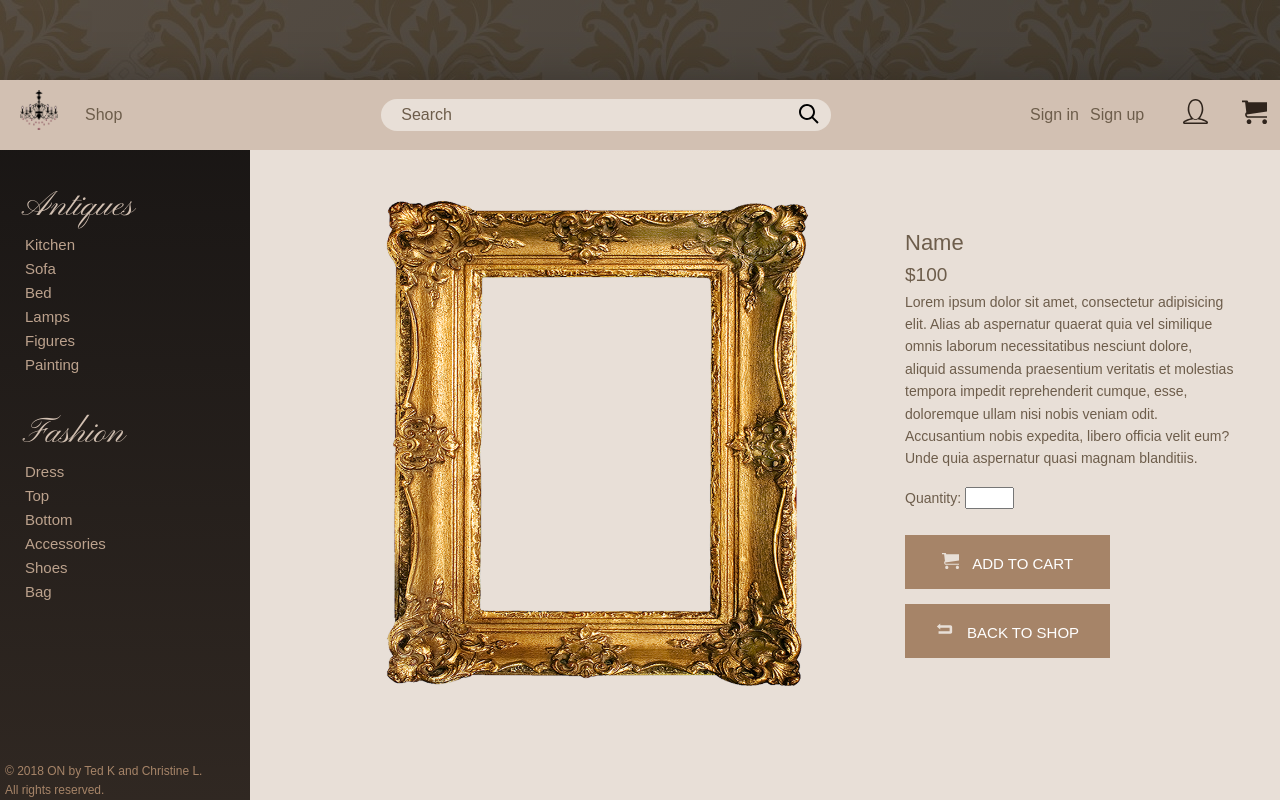
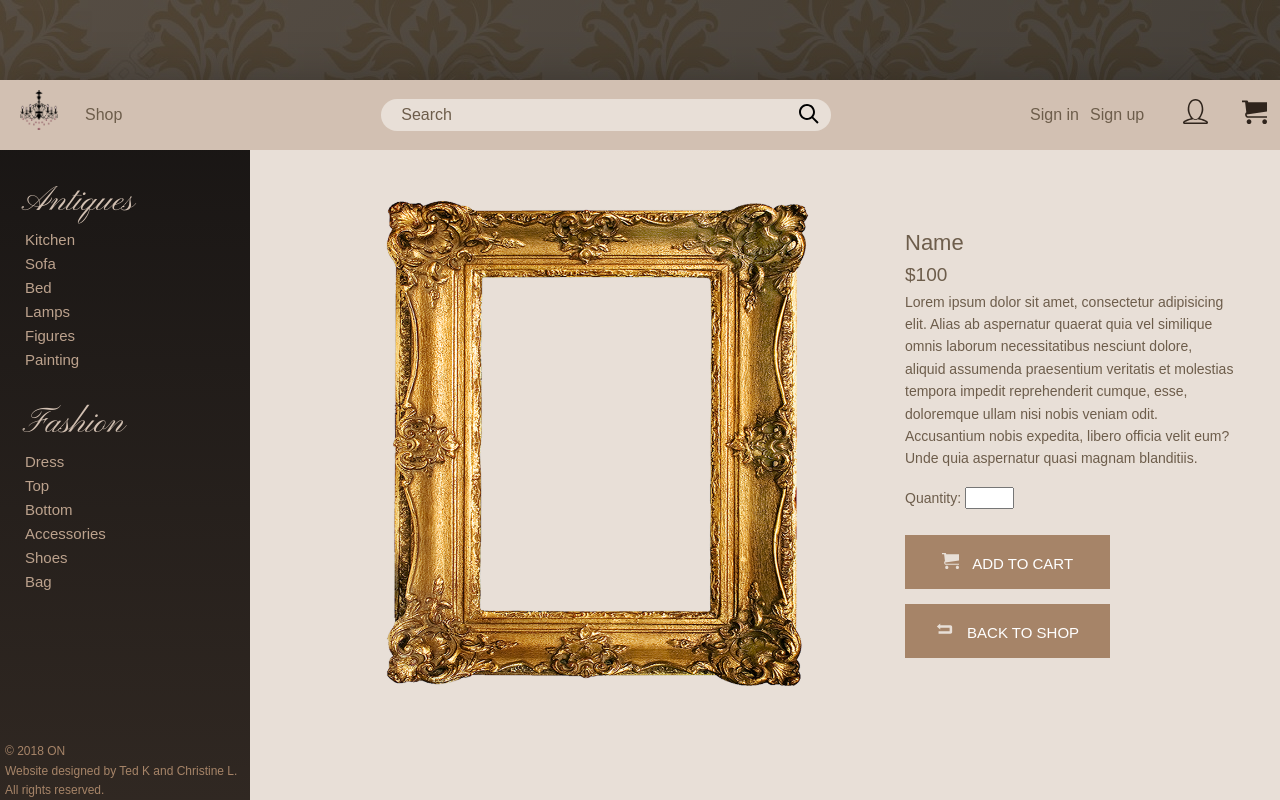
Before and after one commit to teddykt/csc-ui, an Angular app: page /item in a window 1280 px wide. Shown: the top 800 px of the page. Built offline with nearby package versions, Linux system fonts and the light colour scheme.

Commit message:
Before pull

```diff
--- a/src/app/app.component.html
+++ b/src/app/app.component.html
@@ -30,7 +30,7 @@
                     <use xlink:href="../assets/img/sprite.svg#icon-user1"></use>
                 </svg>
                 <div class="dropdown-content">
-                    <a routerLinkActive="active" routerLink="/myProfile">My profile</a>
+                    <a routerLinkActive="active" routerLink="/profile">My profile</a>
                     <a routerLinkActive="active" routerLink="/myOrder">My orders</a>
                     <a routerLinkActive="active" routerLink="/logout">Log out</a>
 
--- a/src/app/app.module.ts
+++ b/src/app/app.module.ts
@@ -40,6 +40,7 @@ const routes: Routes = [
   { path: 'item', component: ItemComponent},
   { path: 'info', component: InfoComponent},
   { path: 'admin', component: AdminComponent},
+  { path: 'profile', component: ProfileComponent},
   { path: '', pathMatch: 'full', redirectTo: 'home'}
 
 ];
--- a/src/app/component/navbar/navbar.component.html
+++ b/src/app/component/navbar/navbar.component.html
@@ -3,7 +3,7 @@
       <div class="type">
         <button (click)="onAntiqueClick()" class="type__btn"> Antiques </button>
         <ul class="categories">
-          <li class="categories__item"><a href="#" class="categories__link" >Kitchen</a></li>
+          <li class="categories__item"><a href="#" class="categories__link">Kitchen</a></li>
           <li class="categories__item"><a href="#" class="categories__link">Sofa</a></li>
           <li class="categories__item"><a href="#" class="categories__link">Bed</a></li>
           <li class="categories__item"><a href="#" class="categories__link">Lamps</a></li>
@@ -25,7 +25,7 @@
       </div>
 
       <div class="legal">
-          &copy; 2018 ON by Ted K and Christine L. <br> All rights reserved.
+          &copy; 2018 ON<br> Website designed by Ted K and Christine L. <br> All rights reserved.
       </div>
     </nav>
 </div>
--- a/src/assets/scss/_components.scss
+++ b/src/assets/scss/_components.scss
@@ -115,7 +115,7 @@
 }
 
 .type {
-    margin-top: 3.5rem;
+    margin-top: 3rem;
     margin-left: 2.5rem;
 
     &__btn{
@@ -336,18 +336,21 @@
         flex-direction: row;
 
         &--img{
-            margin-top: 3.5rem;
+            margin-top: 3rem;
             width: 25rem;
         }
         &--name{
+            font-size: $font-md;
             margin-left: 1.5rem;
 
         }
         &--price{
+            font-weight: bold;
             margin-left: 1.5rem;
         }
 
         &--comment {
+            font-size: $font-sm;
             margin-left: 1.5rem;
         }
 
@@ -364,7 +367,7 @@
     }
 
     &__total{
-        width: 130%;
+        width: 135%;
         border-top: solid $color-primary-dark 1px;
         text-align: end;
         margin-top: 2.5rem;
--- a/src/styles.css
+++ b/src/styles.css
@@ -197,7 +197,7 @@ a {
   src: url("assets/PinyonScript-Regular.ttf");
 }
 .type {
-  margin-top: 3.5rem;
+  margin-top: 3rem;
   margin-left: 2.5rem;
 }
 .type__btn {
@@ -348,16 +348,19 @@ a {
   flex-direction: row;
 }
 .cart-view__each--img {
-  margin-top: 3.5rem;
+  margin-top: 3rem;
   width: 25rem;
 }
 .cart-view__each--name {
+  font-size: 1.9rem;
   margin-left: 1.5rem;
 }
 .cart-view__each--price {
+  font-weight: bold;
   margin-left: 1.5rem;
 }
 .cart-view__each--comment {
+  font-size: 1.4rem;
   margin-left: 1.5rem;
 }
 .cart-view__each--quantity {
@@ -370,7 +373,7 @@ a {
   padding: 1rem 1.7rem 1.5rem 1.7rem;
 }
 .cart-view__total {
-  width: 130%;
+  width: 135%;
   border-top: solid #795d47 1px;
   text-align: end;
   margin-top: 2.5rem;
```
Also changed, not shown: 1 other file (tests, documents, lock files or other folders).
